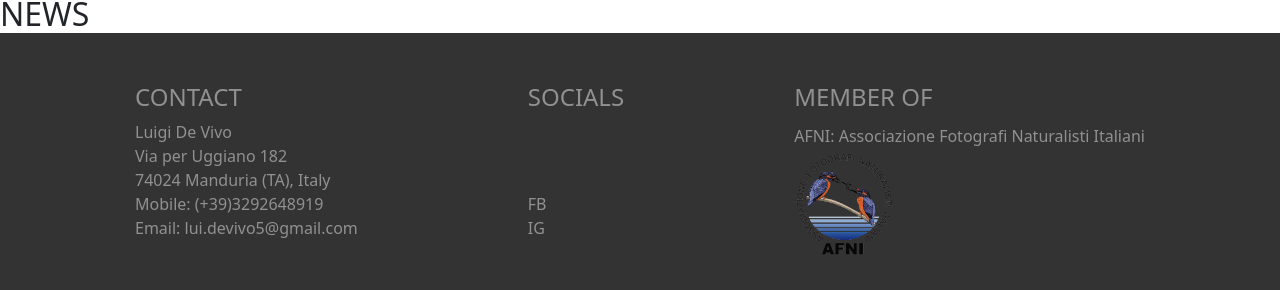
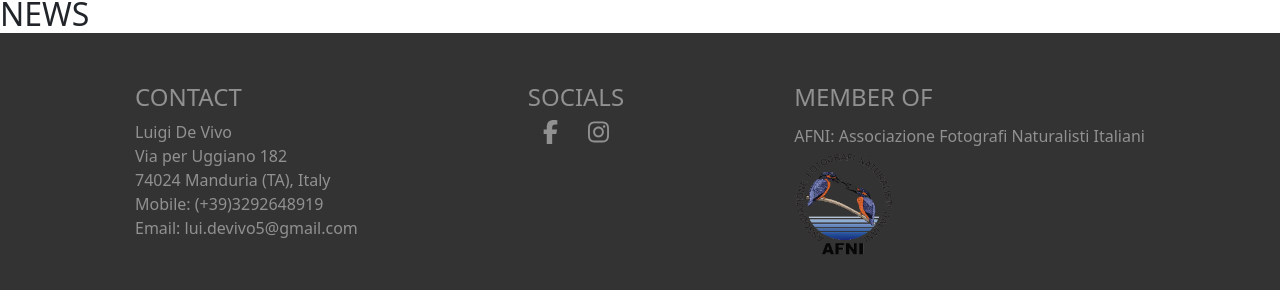
Before and after one commit to mesciuS/photo-gallery, a JavaScript app: page / in a window 1280 px wide. Shown: the part 872-1162 px from the top of the page. Built offline with nearby package versions, Linux system fonts and the light colour scheme.

Commit message:
fix: footer social

```diff
--- a/src/components/AppFooter.vue
+++ b/src/components/AppFooter.vue
@@ -21,13 +21,14 @@ export default {
       </ul>
     </div>
     <div class="footer-square">
-      <h4>SOCIALS</h4>
-      <ul>
-        <li>FB</li>
-        <font-awesome-icon icon="fa-brands fa-facebook-f" />
-        <li>IG</li>
-        <font-awesome-icon icon="fa-brands fa-square-instagram" />
-      </ul>
+      <div class="social-link">
+        <h4>SOCIALS</h4>
+        <div class="social-wrapper">
+          <a href="" target="_blank"><font-awesome-icon icon="fa-brands fa-facebook-f" size="xl" /></a>
+          <a href="" target="_blank"><font-awesome-icon icon="fa-brands fa-instagram" size="xl" /></a>
+        </div>
+      </div>
+      <div></div>
     </div>
     <div class="footer-square">
       <h4>MEMBER OF</h4>
@@ -55,6 +56,12 @@ export default {
 } ul {
   list-style: none;
   padding: 0;
+} a {
+  color: #919191;
+}
+.social-wrapper {
+  display: flex;
+  justify-content: space-around;
 }
 #footer-logo {
   width: 100px;
--- a/src/main.js
+++ b/src/main.js
@@ -7,7 +7,8 @@ import * as bootstrap from 'bootstrap';
 import { library } from '@fortawesome/fontawesome-svg-core';
 import { FontAwesomeIcon } from '@fortawesome/vue-fontawesome';
 import { faUserSecret } from '@fortawesome/free-solid-svg-icons';
-library.add(faUserSecret);
+import { faFacebookF, faInstagram, faInstagramSquare } from '@fortawesome/free-brands-svg-icons';
+library.add(faUserSecret, faFacebookF, faInstagram);
 
 const app = createApp(App)
 
```
